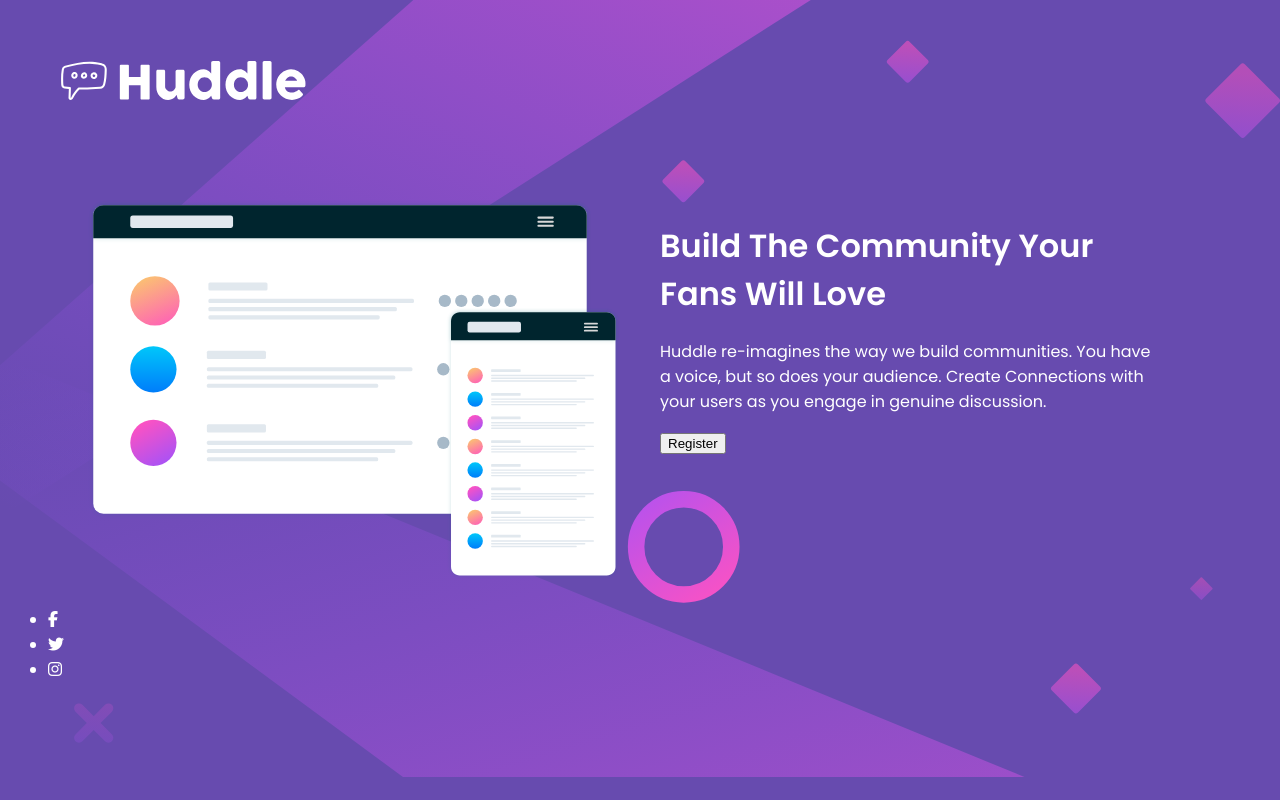
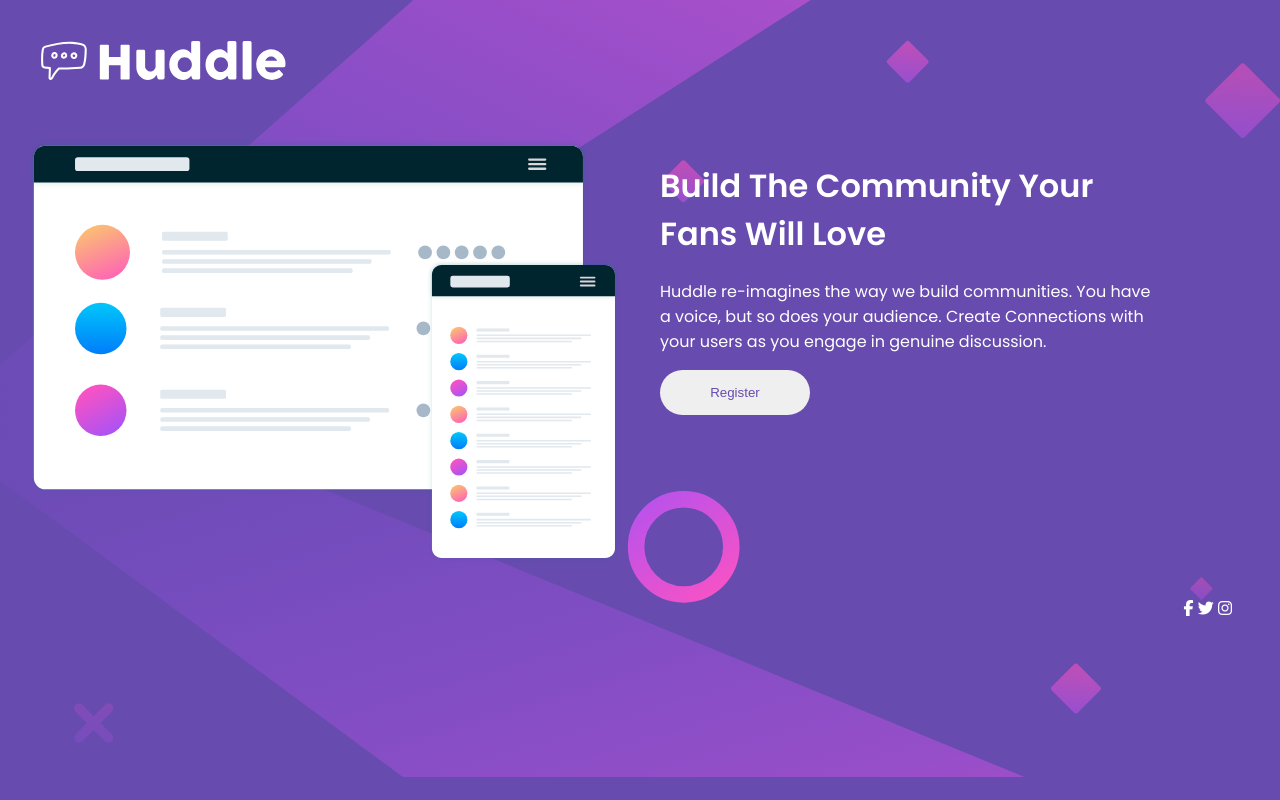
Before and after one commit to dinahbrito/huddle, a plain HTML site: page index.html in a window 1280 px wide. Drawn offline with Linux system fonts and the light colour scheme.

Commit message:
button and footer styling

```diff
--- a/styles.css
+++ b/styles.css
@@ -5,12 +5,16 @@ body {
 }
 
 nav {
-    padding: 40px;
+    padding: 20px;
+}
+.container {
+    display: grid;
+    justify-content: center;
 }
 .hero {
     display: grid;
     justify-self: center;
-    margin: 40px 80px 20px;
+    margin: 20px 20px 10px;
 }
 
 .img > img {
@@ -19,12 +23,37 @@ nav {
     max-height: 100%;
   }
 
+  button {
+      width: 30%;
+      border-radius: 30px;
+      border: none;
+      padding: 15px;
+      color:  hsl(257, 40%, 49%);
+  }
+
+  ul{
+    list-style-type: none;
+  }
+
+  li {
+      display: inline;
+  }
+
+  footer {
+      display: grid;
+      justify-self: right;
+      padding-right: 40px;
+  }
 @media (max-width:375px) {
     body {
     background-image: url(images/bg-mobile.svg);
     background-repeat: no-repeat;
     background-size: cover;
     height: 1vh;
+    }
+    footer {
+        display: grid;
+        justify-self: center;
     }
 }
 @media (min-width:376px) and (max-width:1440px) {
```
